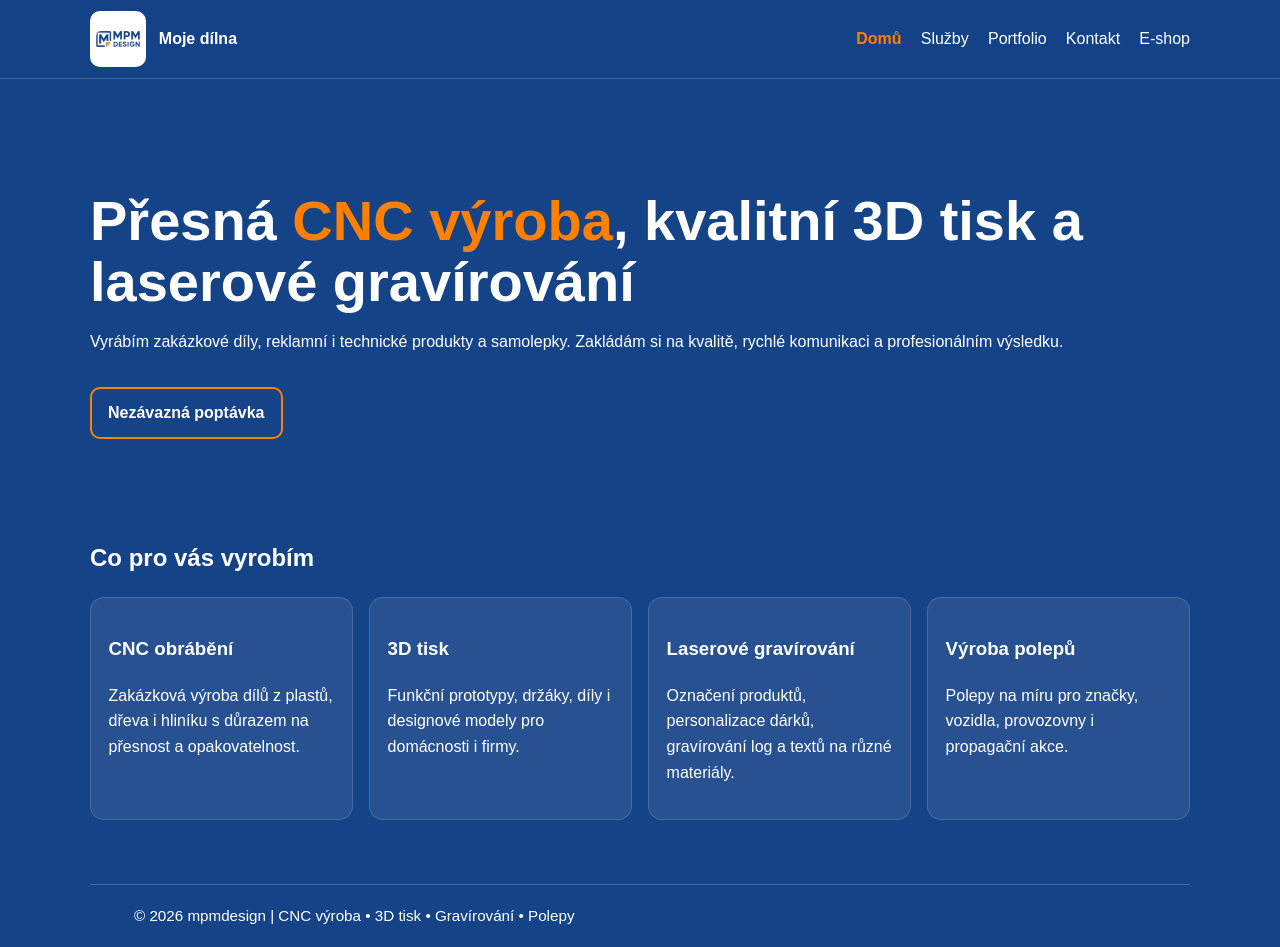
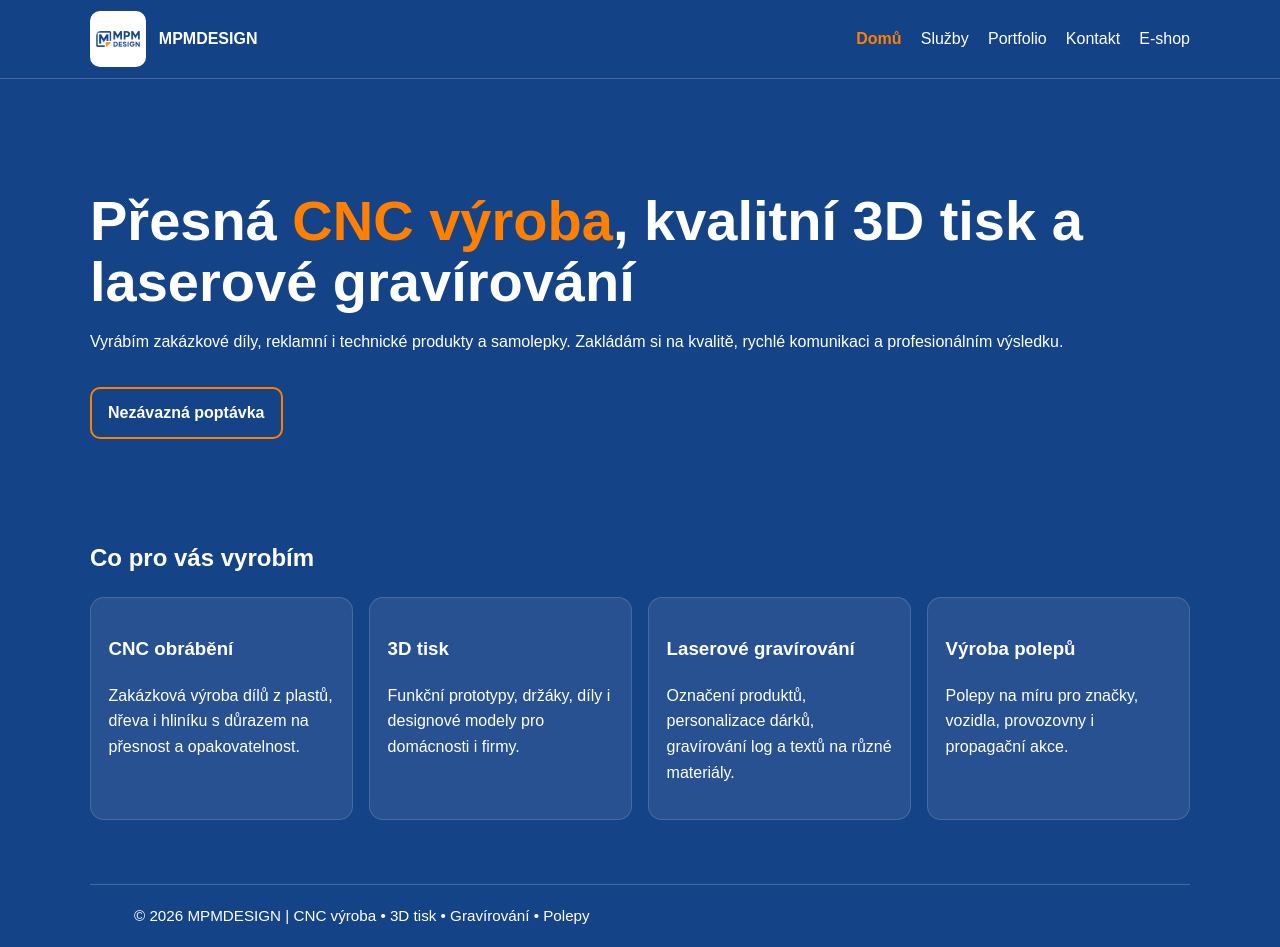
Before and after one commit to MortediemDesign/mpmdesign, a plain HTML site: page index.html in a window 1280 px wide. Drawn offline with Linux system fonts and the light colour scheme.

Commit message:
Update index.html

```diff
--- a/index.html
+++ b/index.html
@@ -12,7 +12,7 @@
     <div class="container nav-wrap">
       <a class="brand" href="index.html">
         <img src="logo2.svg" alt="Logo firmy">
-        <span>Moje dílna</span>
+        <span>MPMDESIGN</span>
       </a>
       <nav>
         <ul>
@@ -56,7 +56,7 @@
     </section>
 
   <footer>
-    <div class="container">© 2026 mpmdesign | CNC výroba • 3D tisk • Gravírování • Polepy</div>
+    <div class="container">© 2026 MPMDESIGN | CNC výroba • 3D tisk • Gravírování • Polepy</div>
   </footer>
 </body>
 </html>
```
